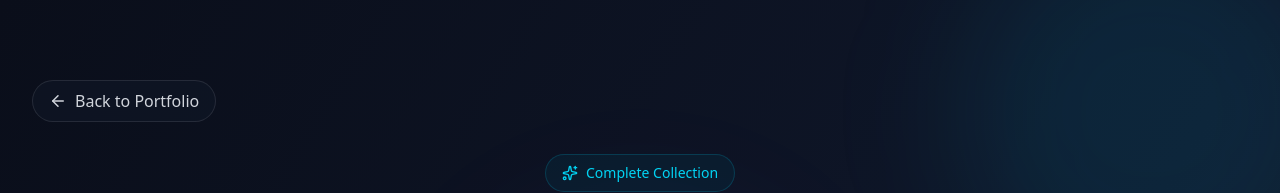
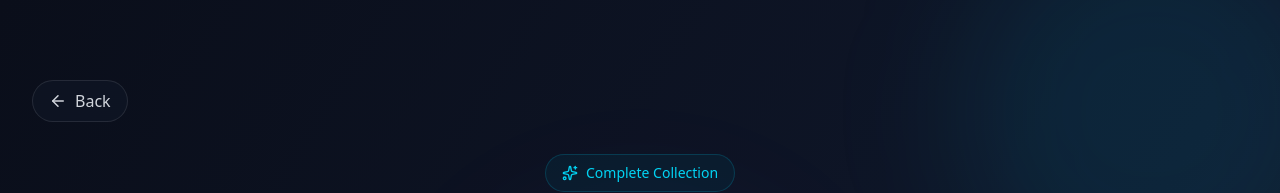
Before and after one commit to gauravk310/portfolio, a Next.js app in the folder portfolio/: page /projects in a window 1280 px wide. Shown: the top 193 px of the page. Built offline with nearby package versions, Linux system fonts and the light colour scheme.

Commit message:
Project Page update

```diff
--- a/portfolio/app/projects/page.jsx
+++ b/portfolio/app/projects/page.jsx
@@ -36,10 +36,10 @@ const ProjectsPage = () => {
                 {/* Back Button */}
                 <Link
                     href="/"
-                    className="inline-flex items-center gap-2 mb-8 px-4 py-2 rounded-full bg-gray-900/50 border border-white/10 text-gray-300 hover:text-white hover:border-cyan-500/50 transition-all duration-300"
+                    className="inline-flex items-center gap-2 mb-8 px-4 py-2 rounded-full bg-gray-900/50 border border-white/10 text-gray-300 hover:text-white hover:border-cyan-500/50 transition-all duration-300 cursor-target"
                 >
                     <ArrowLeft size={18} />
-                    <span>Back to Portfolio</span>
+                    <span>Back</span>
                 </Link>
 
                 {/* Header */}
```
